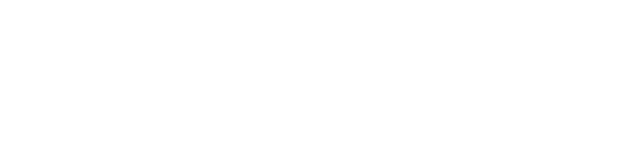
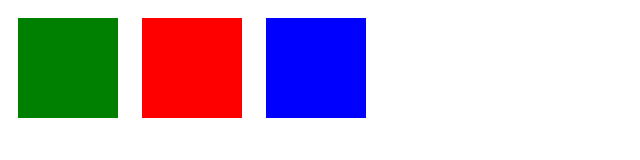
Before and after one commit to kevin-sarria/practicas_git, a plain HTML site: page index.html in a window 1280 px wide. Shown: the whole page, without its empty margins (0-640 px from the left). Drawn offline with Linux system fonts and the light colour scheme.

Commit message:
feat: boxes example added

```diff
--- a/css/style.css
+++ b/css/style.css
@@ -0,0 +1,18 @@
+.caja {
+    width: 100px;
+    height: 100px;
+    margin: 10px;
+    display: inline-block;
+}
+
+.caja-verde {
+    background-color: green;
+}
+
+.caja-roja {
+    background-color: red;
+}
+
+.caja-azul {
+    background-color: blue;
+}
--- a/index.html
+++ b/index.html
@@ -3,9 +3,13 @@
 <head>
     <meta charset="UTF-8">
     <meta name="viewport" content="width=device-width, initial-scale=1.0">
+    <link rel="stylesheet" href="css/style.css">
     <title>Document</title>
 </head>
 <body>
 
+    <div class="caja caja-verde"></div>
+    <div class="caja caja-roja"></div>
+    <div class="caja caja-azul"></div>
 </body>
 </html>
```
